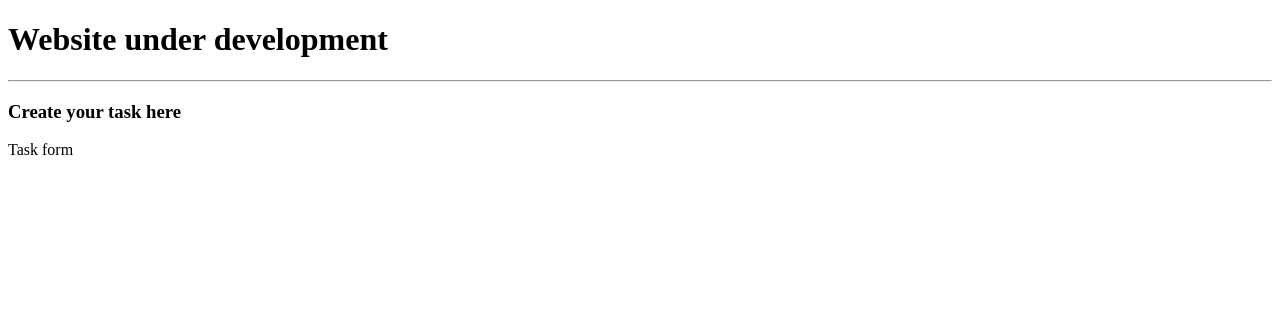
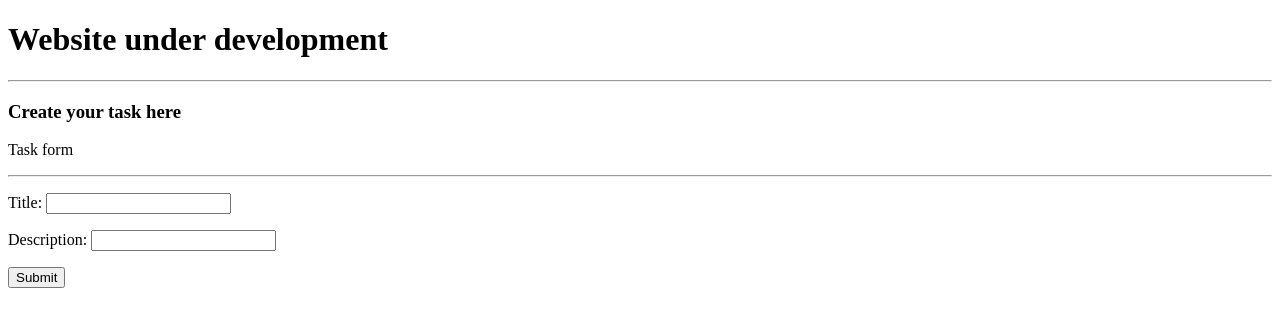
Before and after one commit to kalonjic34/crud-demo-app, a Django app: page /task-form in a window 1280 px wide. Shown: the top 327 px of the page. Run offline with Django 5.2, Linux system fonts and the light colour scheme.

Commit message:
Add form to create tasks

```diff
--- a/demo/crm/templates/crm/task-form.html
+++ b/demo/crm/templates/crm/task-form.html
@@ -9,10 +9,22 @@
 <body>
     {% block content %}
 
-    <h3>Create your task here</h3>
+        <h3>Create your task here</h3>
 
-    <p>Task form</p>
+        <p>Task form</p>
 
+        <hr>
+
+        <form method="POST", autocomplete="off">
+
+            {% csrf_token %}
+
+            {{ TaskForm.as_p}}
+
+
+            <input type="submit" value='Submit'/>
+
+    </form>
     {% endblock %}
 </body>
 </html>
```
